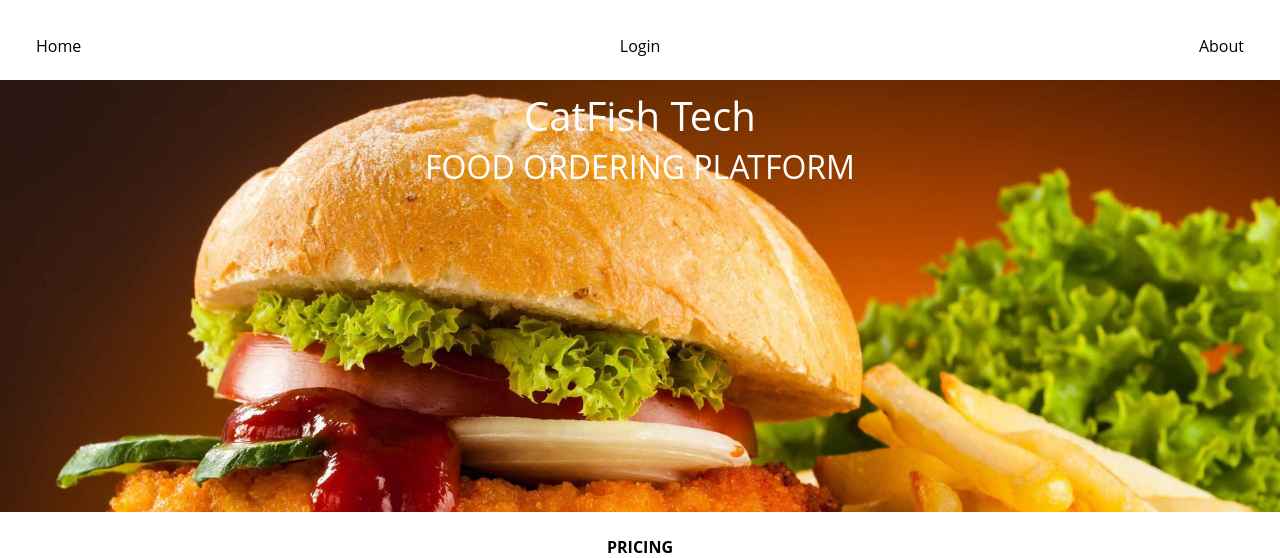
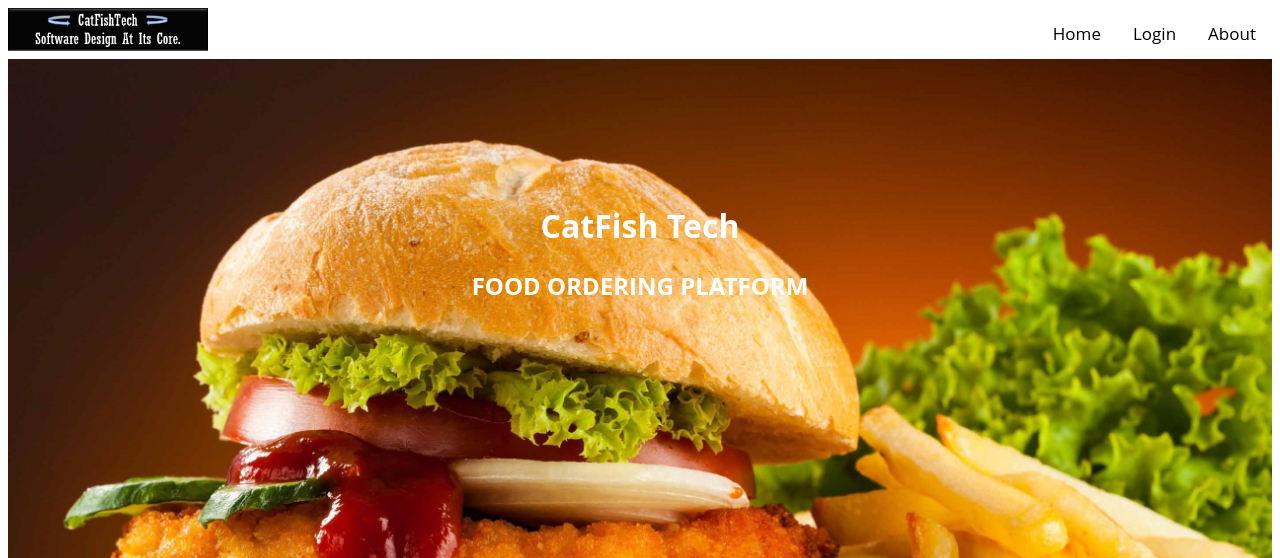
Before and after one commit to CatFishtech/CatFishTech-Home, a PHP site: page / in a window 1280 px wide. Shown: the top 558 px of the page. Run offline with PHP 8.4, Linux system fonts and the light colour scheme.

Commit message:
home update

```diff
--- a/index.php
+++ b/index.php
@@ -5,29 +5,25 @@
   <meta charset="UTF-8">
   <meta name="viewport" content="width=device-width, initial-scale=1">
   <link href="style1.css" rel='stylesheet' type='text/css' />
-  <link rel="stylesheet" href="https://fonts.googleapis.com/css?family=Roboto:400,700">
   <title>CatFish Tech| Guaranteed Software Production</title>
-<link rel="stylesheet" href="https://stackpath.bootstrapcdn.com/bootstrap/4.5.0/css/bootstrap.min.css">
-<link rel="stylesheet" href="https://maxcdn.bootstrapcdn.com/font-awesome/4.7.0/css/font-awesome.min.css">
-<link rel="stylesheet" href="assests/css/style.css">
-<script src="https://code.jquery.com/jquery-3.5.1.min.js"></script>
-<script src="https://cdn.jsdelivr.net/npm/popper.js@1.16.0/dist/umd/popper.min.js"></script>
-<script src="https://stackpath.bootstrapcdn.com/bootstrap/4.5.0/js/bootstrap.min.js"></script>
+
 
 </head>
 
 <body>
-  <div class="header">
 
-  </div>
-  <div class="navbar" style="float: left;width:100%">
+  <div class="topnav">
+    <img src="images/logo.jpg" width="200px">
+    <div class="topnav-right">
     <a href="index.php">Home</a>
     <a href="login.php">Login</a>
-    <a href="about.php">About</a>
+    <a href="#about">About</a>
 
+      </div>
   </div>
+
   <div class="image" style="background-image: url('images/home.jpg');height: 500px;">
-<div class="text" style="color:white;">
+<div class="text" style="color:white;"><br><br>
   <h1 align="center" >CatFish Tech</h1>
   <h2 align="center">FOOD ORDERING PLATFORM</h2>
 </div>
--- a/style1.css
+++ b/style1.css
@@ -15,35 +15,30 @@ body {
     font-size: 40px;
   }
 
-    .navbar {
+  .topnav {
     overflow: hidden;
     background-color:white;
-    }
+  }
 
-
-  .navbar a {
+  .topnav a {
     float: left;
-    display: block;
     color: black;
     text-align: center;
-    padding: 14px 20px;
+    padding: 14px 16px;
     text-decoration: none;
-    }
+    font-size: 17px;
+  }
 
-  .navbar a.right {
+  .topnav a:hover {
+    background-color: rgb(38, 202, 231);
+    color: black;
+  }
+  .topnav-right {
     float: right;
-  }
-  .navbar a.active {
-    background-color: #0fdb2a;
-    color: white;
   }
 
 
-  .navbar a:hover {
-    background-color:rgb(108, 229, 250);
-    color: black;
 
-  }
 
   .image{
     background-repeat: no-repeat;
```
Also changed, not shown: images/logo.jpg (added), images/logo2.jpeg (deleted).
